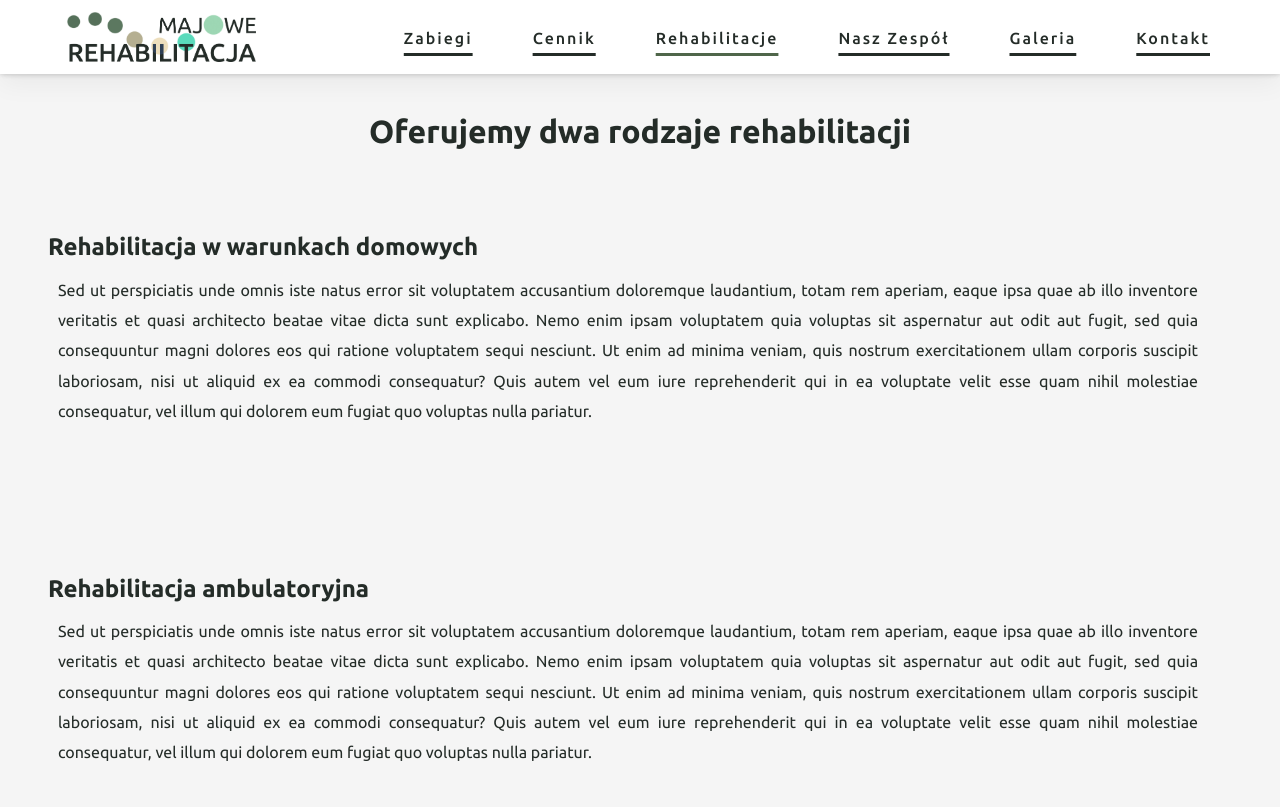
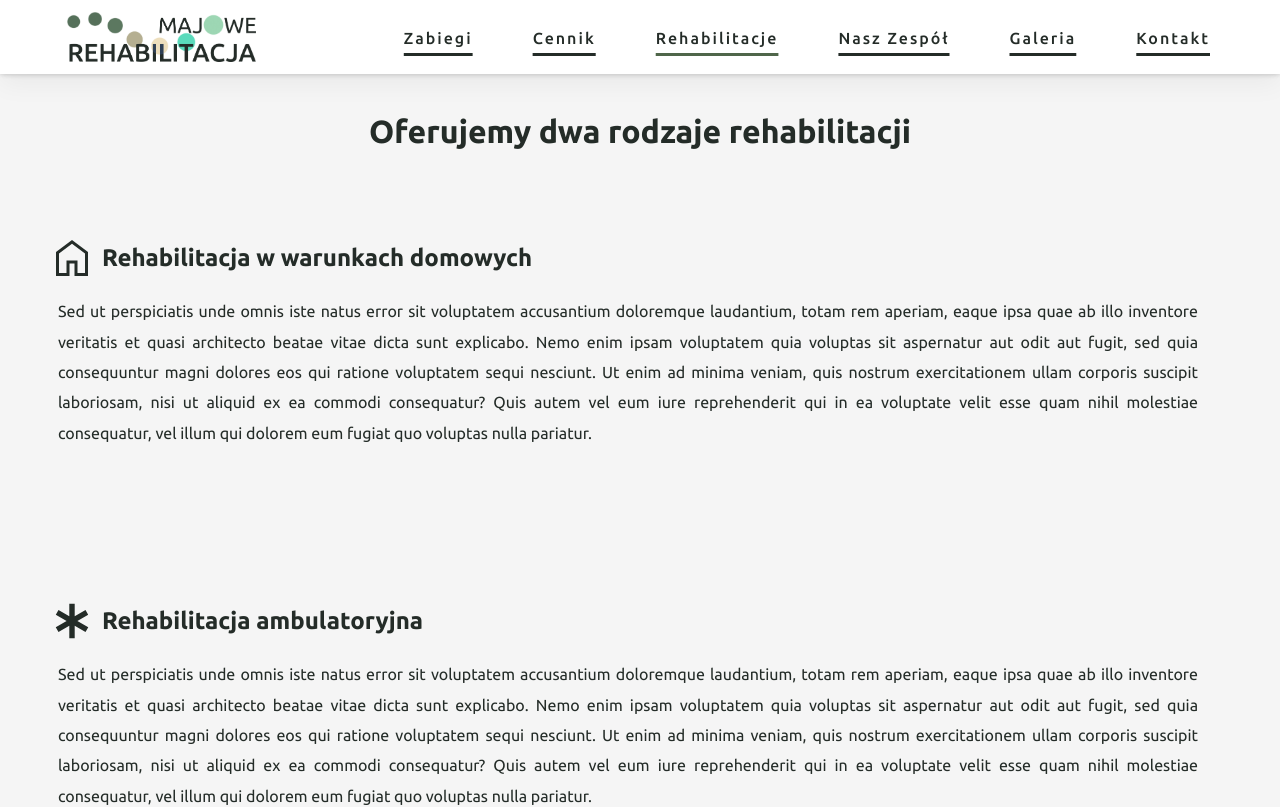
Before and after one commit to WojciechLamperski/Rehabilitation-Clinic, a Next.js app: page /rehabilitacje in a window 1280 px wide. Shown: the top 807 px of the page. Built offline with nearby package versions, Linux system fonts and the light colour scheme.

Commit message:
wip: changed style of table cells

```diff
--- a/src/app/globals.css
+++ b/src/app/globals.css
@@ -1017,6 +1017,12 @@ body {
   padding-right: 2.5em;
 }
 
+.table__cell--name {
+  text-align: start;
+  padding-left: 2.5em;
+  width: 60%;
+}
+
 @media (max-width: 1170px) {
   .pricing__wrapper {
     grid-template-columns: 100%;
--- a/src/app/rehabilitacje/page.tsx
+++ b/src/app/rehabilitacje/page.tsx
@@ -7,6 +7,7 @@ export default function Rehab(){
             <div className="card__container">
                     <div className="card">
                         <h1 className="rehab__title">
+                            <svg className="rehab__svg" xmlns="http://www.w3.org/2000/svg" height="48" viewBox="0 -960 960 960" width="48"><path d="M220-180h150v-250h220v250h150v-390L480-765 220-570v390Zm-60 60v-480l320-240 320 240v480H530v-250H430v250H160Zm320-353Z"/></svg>
                             Rehabilitacja w warunkach domowych
                         </h1>
                         <p className="card__desc">
@@ -18,7 +19,10 @@ export default function Rehab(){
             <section className="main__section main__section--margins">
                 <div className="card__container">
                     <div className="card">
-                    <h1 className="rehab__title">Rehabilitacja ambulatoryjna</h1>
+                    <h1 className="rehab__title">
+                            <svg className="rehab__svg" xmlns="http://www.w3.org/2000/svg" height="48" viewBox="0 -960 960 960" width="48"><path d="M426-136v-250L210-261l-55-93 217-126-216-125 54-93 216 125v-251h108v251l216-125 54 93-216 125 217 126-55 93-216-125v250H426Z"/></svg>
+                            Rehabilitacja ambulatoryjna
+                        </h1>
                     <p className="card__desc">
                         Sed ut perspiciatis unde omnis iste natus error sit voluptatem accusantium doloremque laudantium, totam rem aperiam, eaque ipsa quae ab illo inventore veritatis et quasi architecto beatae vitae dicta sunt explicabo. Nemo enim ipsam voluptatem quia voluptas sit aspernatur aut odit aut fugit, sed quia consequuntur magni dolores eos qui ratione voluptatem sequi nesciunt. Ut enim ad minima veniam, quis nostrum exercitationem ullam corporis suscipit laboriosam, nisi ut aliquid ex ea commodi consequatur? Quis autem vel eum iure reprehenderit qui in ea voluptate velit esse quam nihil molestiae consequatur, vel illum qui dolorem eum fugiat quo voluptas nulla pariatur.
                     </p>
```
